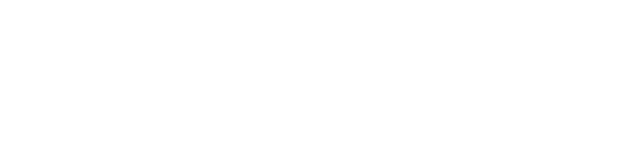
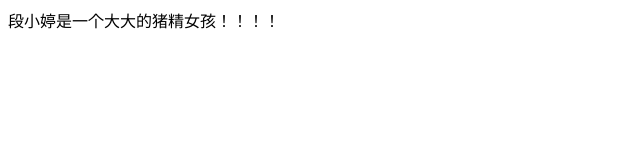
Before and after one commit to wangshijiaw/server, a plain HTML site: page index.html in a window 1280 px wide. Shown: the whole page, without its empty margins (0-640 px from the left). Drawn offline with Linux system fonts and the light colour scheme.

Commit message:
第二次啦

```diff
--- a/index.html
+++ b/index.html
@@ -5,5 +5,6 @@
 		<title></title>
 	</head>
 	<body>
+		段小婷是一个大大的猪精女孩！！！！
 	</body>
 </html>
```
